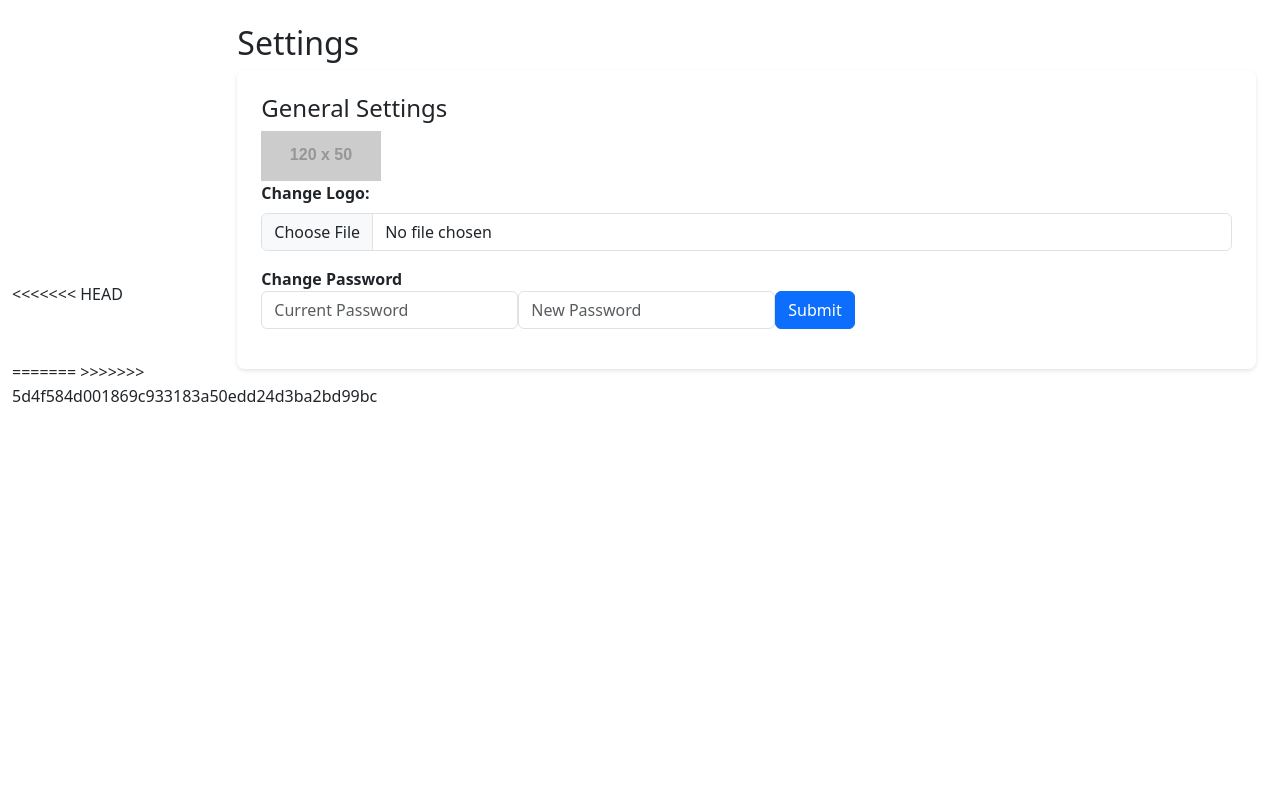
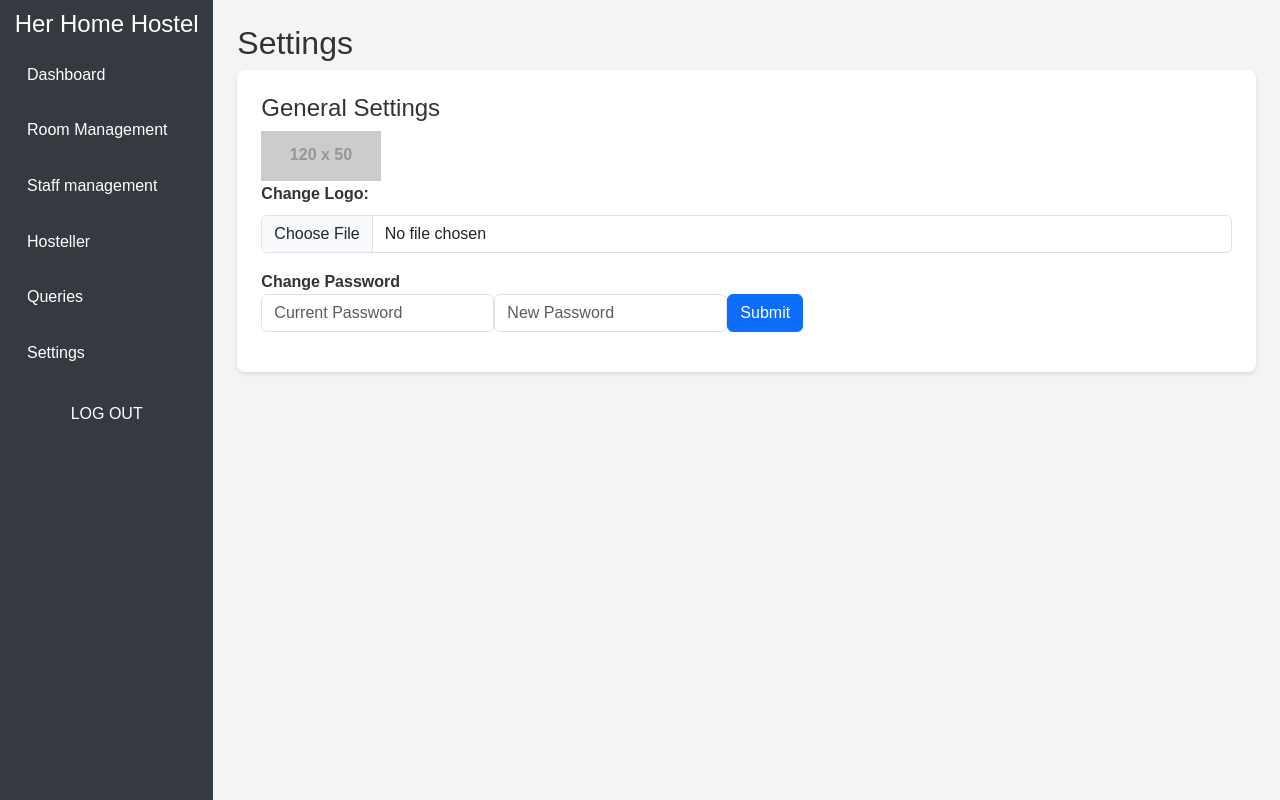
Before and after one commit to Sachina-Thapa/HHH, a PHP site: page /admin/setting.php in a window 1280 px wide. Run offline with PHP 8.4, Linux system fonts and the light colour scheme; grey boxes labelled with a size stand in for pictures from a placeholder-image service; some libraries are stand-ins or nearby versions.

Commit message:
conflicts

```diff
--- a/admin/addash.php
+++ b/admin/addash.php
@@ -11,15 +11,12 @@
     <style>
         body {
             font-family: Arial, sans-serif;
-<<<<<<< HEAD
             line-height: 1.6;
             color: #333;
             max-width: 100%;
             margin: 0;
             padding: 0;
             background-color: #f4f4f4;
-=======
->>>>>>> 5d4f584d001869c933183a50edd24d3ba2bd99bc
         }
         .sidebar {
             height: 100vh;
--- a/admin/setting.php
+++ b/admin/setting.php
@@ -7,7 +7,6 @@
   <!-- Bootstrap CSS -->
   <link href="https://cdn.jsdelivr.net/npm/bootstrap@5.3.0-alpha3/dist/css/bootstrap.min.css" rel="stylesheet">
   <style>
-<<<<<<< HEAD
    body {
             font-family: Arial, sans-serif;
             line-height: 1.6;
@@ -17,11 +16,6 @@
             padding: 0;
             background-color: #f4f4f4;
         }
-=======
-    body {
-      background-color: #f5f5f5;
-    }
->>>>>>> 5d4f584d001869c933183a50edd24d3ba2bd99bc
     .sidebar {
             height: 100vh;
             background-color: #343a40;
@@ -85,10 +79,7 @@
             <a href="roomManagement.php">Room Management</a>
             <a href="staffmanagement.php">Staff management</a>
             <a href="hostelerManagement.php">Hosteller</a>
-<<<<<<< HEAD
             <a href="usersquery.php">Queries</a>
-=======
->>>>>>> 5d4f584d001869c933183a50edd24d3ba2bd99bc
             <a href="setting.php">Settings</a>
 
            <button class="btn w-100" ><a href="../index.php">LOG OUT</a></button>
```
